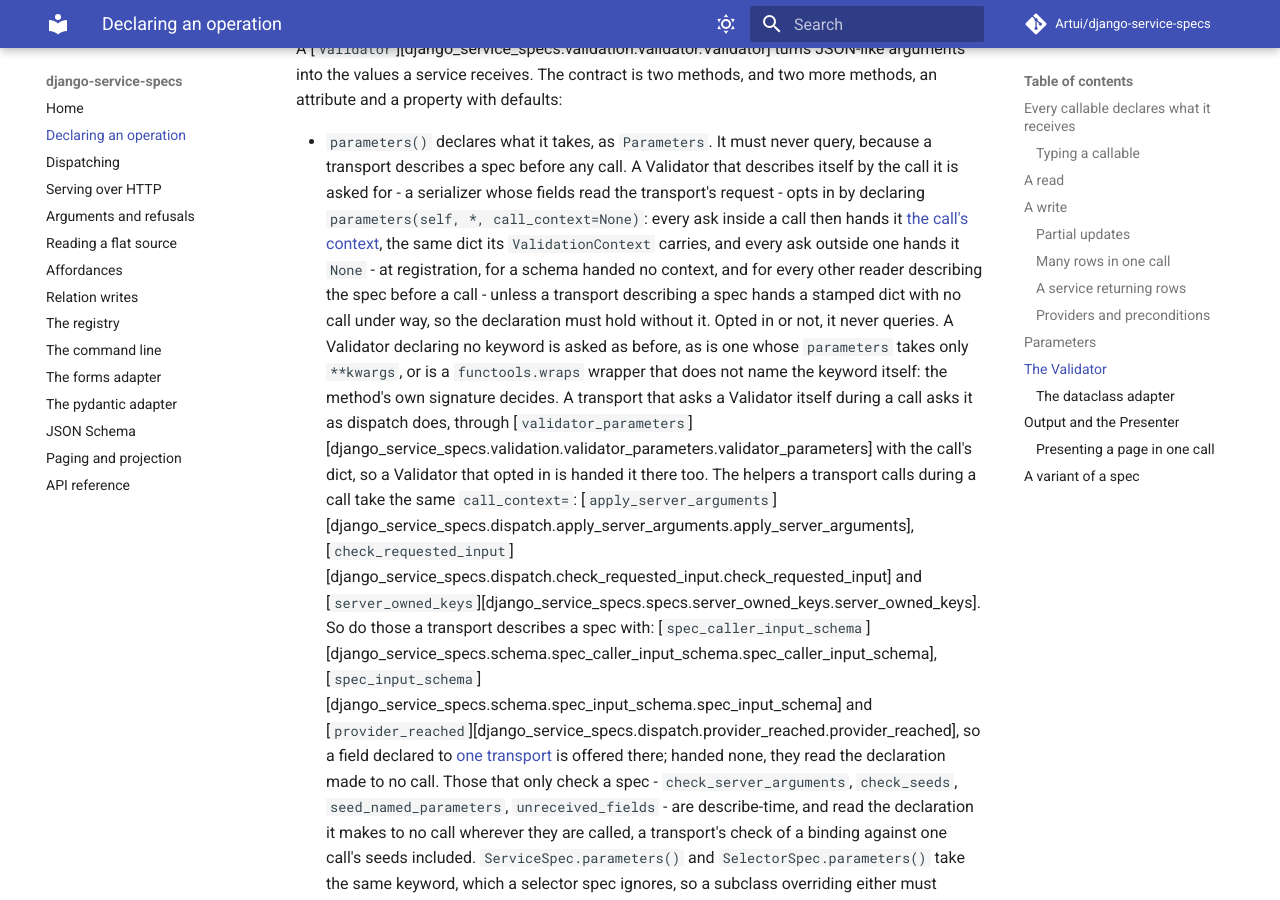
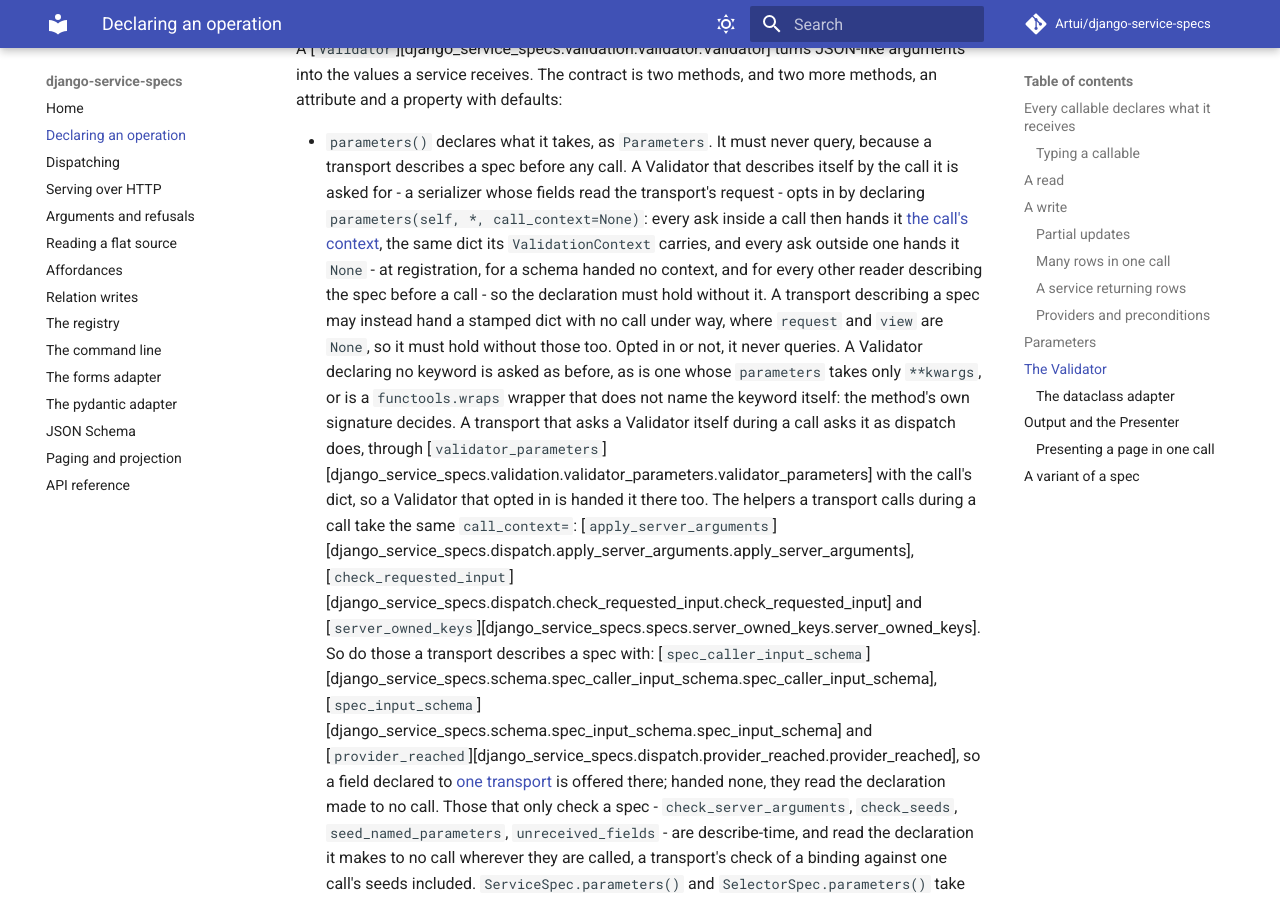
Before and after one commit to Artui/django-service-specs, an MkDocs documentation site: the page built from docs/declaring.md, in a window 1280 px wide and 900 px high, scrolled down 16459 px. Built offline with MkDocs 1.6.1 and Material for MkDocs 9.7.7, drawn with Linux system fonts in a browser that asks for light colours; comment, search, counter and statistics services are not loaded.

Commit message:
Tidy the wording the review fixes left: wrap, a lost referent, one sentence split
Co-Authored-By: Claude Opus 5.5 <noreply@anthropic.com>

```diff
--- a/docs/declaring.md
+++ b/docs/declaring.md
@@ -655,8 +655,9 @@ methods, and two more methods, an attribute and a property with defaults:
   it [the call's context](dispatching.md#the-calls-context), the same dict its
   `ValidationContext` carries, and every ask outside one hands it `None` -
   at registration, for a schema handed no context, and for every other reader
-  describing the spec before a call - unless a transport describing a spec hands a
-  stamped dict with no call under way, so the declaration must hold without it. Opted in or
+  describing the spec before a call - so the declaration must hold without it. A
+  transport describing a spec may instead hand a stamped dict with no call under way,
+  where `request` and `view` are `None`, so it must hold without those too. Opted in or
   not, it never queries. A Validator declaring no keyword is asked as
   before, as is one whose `parameters` takes only `**kwargs`, or is a
   `functools.wraps` wrapper that does not name the keyword itself: the
```
Also changed, not shown: CHANGELOG.md (+1 -1 lines), 2 other files.
